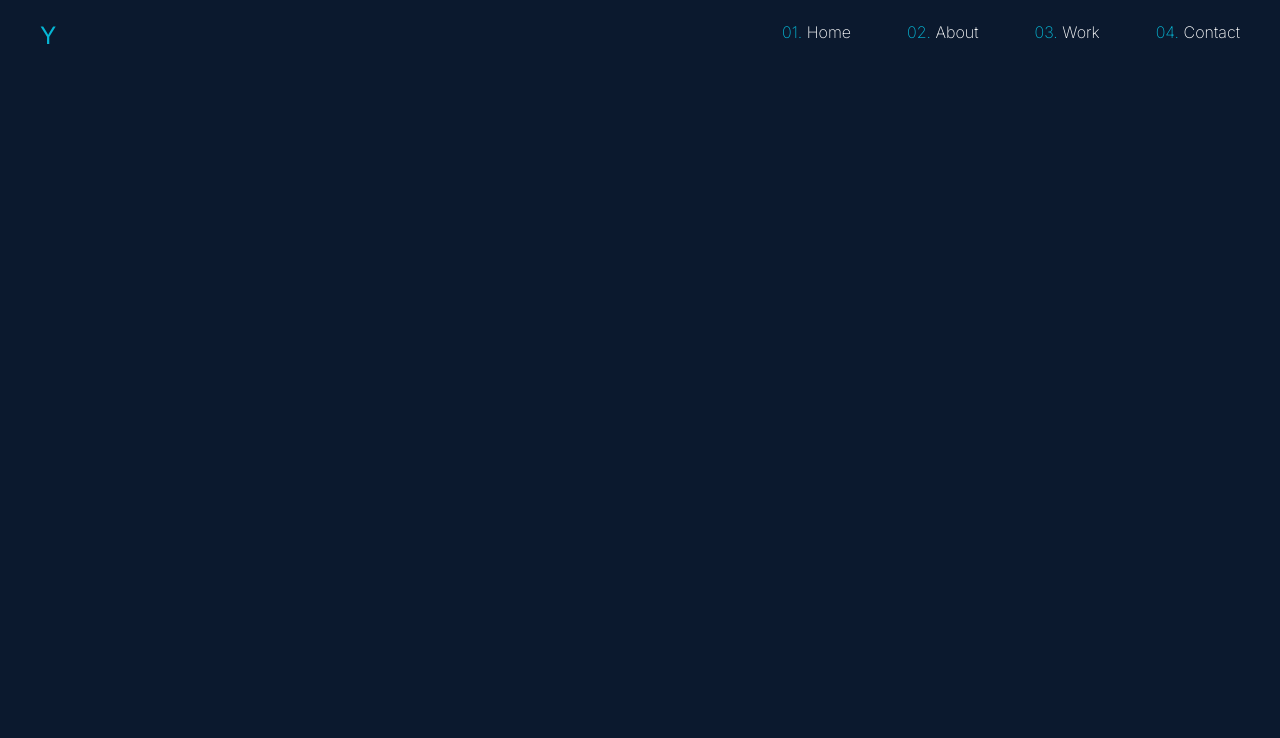
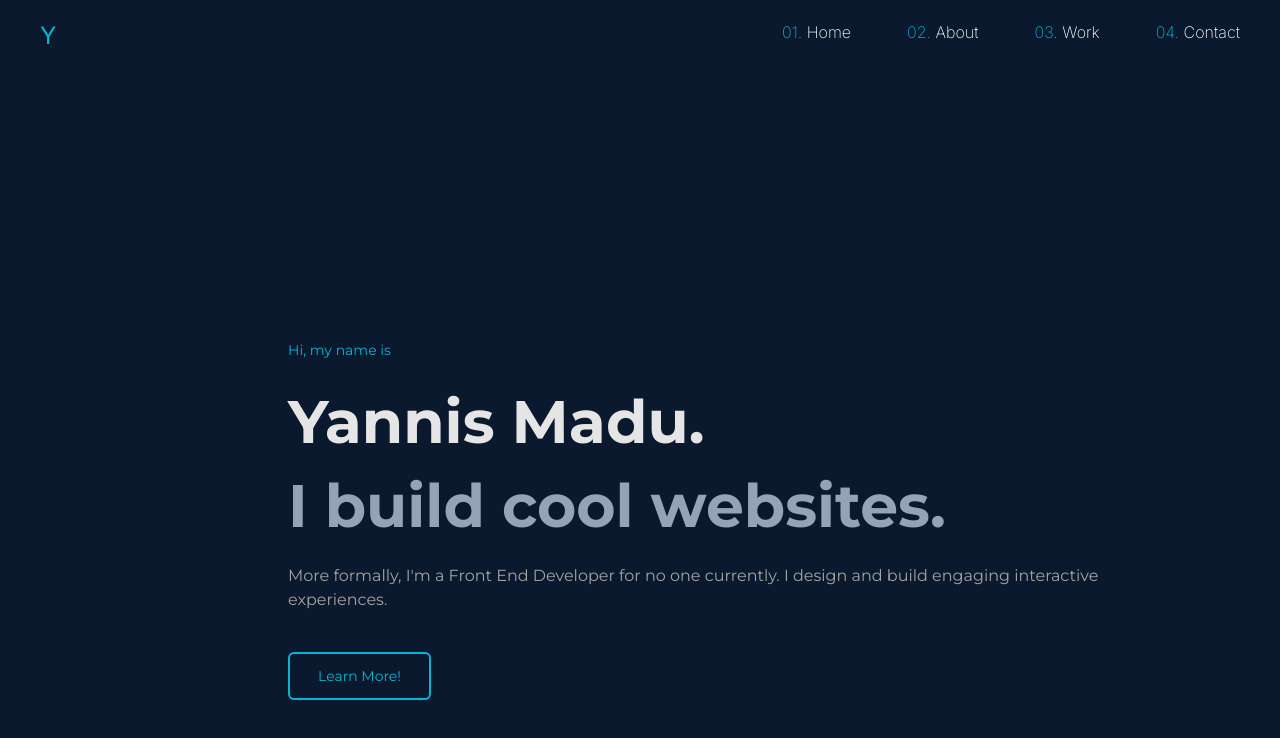
Before and after one commit to Voltz7788/personal-portfolio, a Next.js app: page / in a window 1280 px wide. Shown: the top 738 px of the page. Built offline with nearby package versions, Linux system fonts and the light colour scheme.

Commit message:
Create Introduction component

```diff
--- /dev/null
+++ b/app/Components/Introduction.tsx
@@ -0,0 +1,22 @@
+import React from "react";
+import { Montserrat } from "next/font/google";
+const montserrat = Montserrat({ subsets: ["latin"] });
+
+export default function Introduction() {
+  return (
+    <div className={`${montserrat.className} my-72 ml-72 max-w-4xl`}>
+      <p className="text-sm text-cyan-500">Hi, my name is</p>
+      <h1 className="text-neutral-200 text-6xl font-bold mt-8">Yannis Madu.</h1>
+      <p className="text-slate-400 text-6xl font-bold mt-6">
+        I build cool websites.
+      </p>
+      <p className="text-neutral-400 mt-7">
+        {`More formally, I'm a Front End Developer for no one currently. I design
+        and build engaging interactive experiences.`}
+      </p>
+      <button className="border-2 px-7 py-3 border-cyan-500 rounded-md text-cyan-500 text-sm mt-10">
+        Learn More!
+      </button>
+    </div>
+  );
+}
--- a/app/page.tsx
+++ b/app/page.tsx
@@ -1,10 +1,12 @@
 import Image from "next/image";
 import Navbar from "./Components/Navbar";
+import Introduction from "./Components/Introduction";
 
 export default function Home() {
   return (
     <div>
       <Navbar></Navbar>
+      <Introduction></Introduction>
     </div>
   );
 }
```
